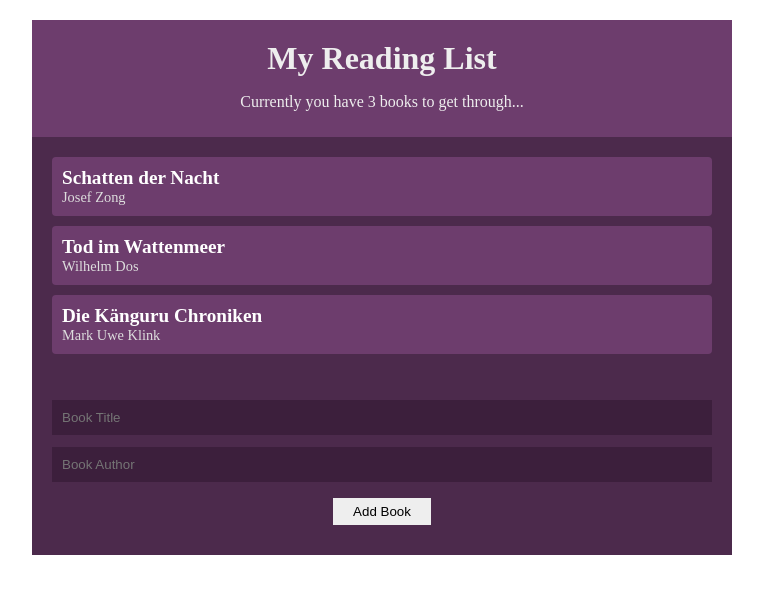
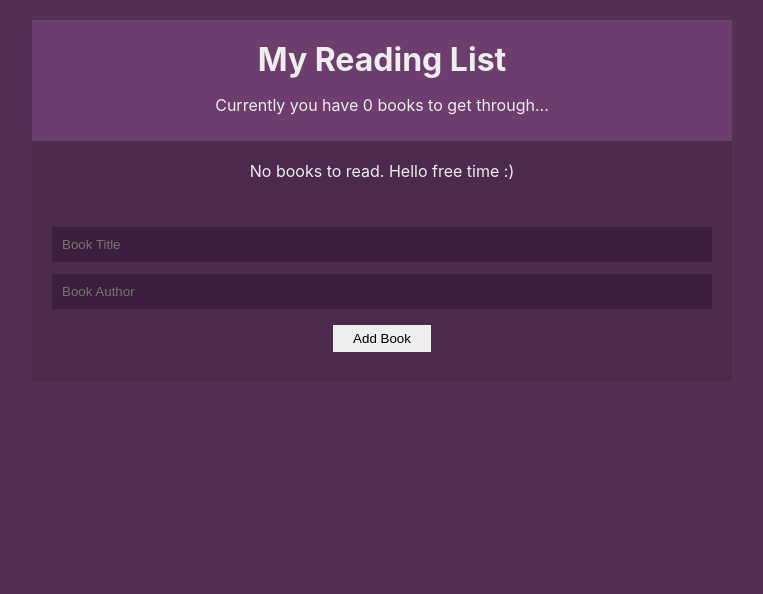
Before and after one commit to Chaosfuchs/reading-list, a React (Create React App) app: page / in a window 1280 px wide. Shown: the top 594 px of the page, without its empty margins (258-1021 px from the left). Built offline with nearby package versions, Linux system fonts and the light colour scheme.

Commit message:
Reducer implementiert und local Storage

```diff
--- a/src/components/BookDetails.js
+++ b/src/components/BookDetails.js
@@ -2,9 +2,9 @@
 import { BookContext } from '../contexts/BookContext';
 
 const BookDetails = ({ book }) => {
-  const { removeBook } = useContext(BookContext);
+  const { dispatch } = useContext(BookContext);
   return (
-    <li onClick={() => removeBook(book.id)}>
+    <li onClick={() => dispatch({ type: 'REMOVE_BOOK', id: book.id })}>
       <div className="title"> {book.title} </div>
       <div className="author"> {book.author} </div>
     </li>
--- a/src/components/BookForm.js
+++ b/src/components/BookForm.js
@@ -2,15 +2,21 @@
 import { BookContext } from '../contexts/BookContext';
 
 const NewBookForm = () => {
-  const { addBook } = useContext(BookContext);
+  const { dispatch } = useContext(BookContext);
   const [title, setTitle] = useState('');
   const [author, setAuthor] = useState('');
   const handleSubmit = event => {
     event.preventDefault();
     console.log(title, author);
-    addBook(title, author);
-    //setTitle('');
-    //setAuthor('');
+    dispatch({
+      type: 'ADD_BOOK',
+      book: {
+        title,
+        author,
+      },
+    });
+    setTitle('');
+    setAuthor('');
   };
   return (
     <form onSubmit={handleSubmit}>
--- a/src/contexts/BookContext.js
+++ b/src/contexts/BookContext.js
@@ -1,24 +1,15 @@
-import React, { createContext, useState } from 'react';
-import { v1 as uuidv1 } from 'uuid';
+import React, { createContext, useReducer, useEffect } from 'react';
+import { bookReducer } from '../reducers/bookReducer';
 
 export const BookContext = createContext();
 
 const BookContextProvider = props => {
-  const [books, setBooks] = useState([
-    { title: 'Schatten der Nacht', author: 'Josef Zong', id: 1 },
-    { title: 'Tod im Wattenmeer', author: 'Wilhelm Dos', id: 2 },
-    { title: 'Die Känguru Chroniken', author: 'Mark Uwe Klink', id: 3 },
-  ]);
-
-  const addBook = (title, author) => {
-    setBooks([...books, { title, author, id: uuidv1() }]);
-  };
-
-  const removeBook = id => {
-    setBooks(books.filter(book => book.id !== id));
-  };
+  const [books, dispatch] = useReducer(bookReducer, []);
+  useEffect(() => {
+    localStorage.setItem('books', JSON.stringify(books));
+  }, [books]);
   return (
-    <BookContext.Provider value={{ books, addBook, removeBook }}>
+    <BookContext.Provider value={{ books, dispatch }}>
       {props.children}
     </BookContext.Provider>
   );
--- a/src/index.css
+++ b/src/index.css
@@ -1,4 +1,4 @@
-bbody {
+body {
   margin: 0;
   font-family: -apple-system, BlinkMacSystemFont, 'Segoe UI', 'Roboto', 'Oxygen',
     'Ubuntu', 'Cantarell', 'Fira Sans', 'Droid Sans', 'Helvetica Neue',
--- /dev/null
+++ b/src/reducers/bookReducer.js
@@ -0,0 +1,19 @@
+import { v1 as uuidv1 } from 'uuid';
+
+export const bookReducer = (state, action) => {
+  switch (action.type) {
+    case 'ADD_BOOK':
+      return [
+        ...state,
+        {
+          title: action.book.title,
+          author: action.book.author,
+          id: uuidv1(),
+        },
+      ];
+    case 'REMOVE_BOOK':
+      return state.filter(book => book.id !== action.id);
+    default:
+      return state;
+  }
+};
```
